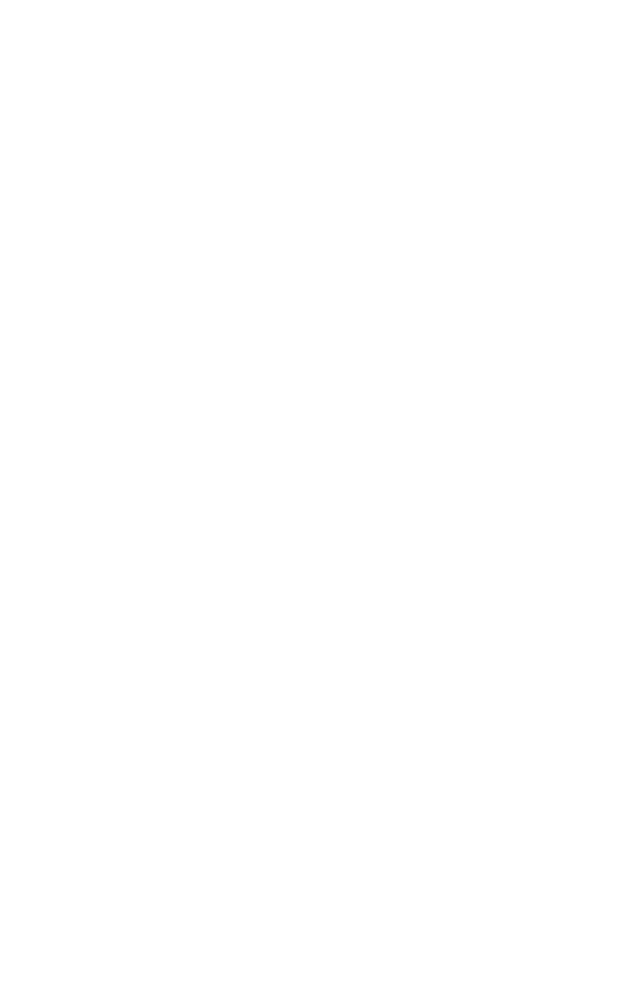
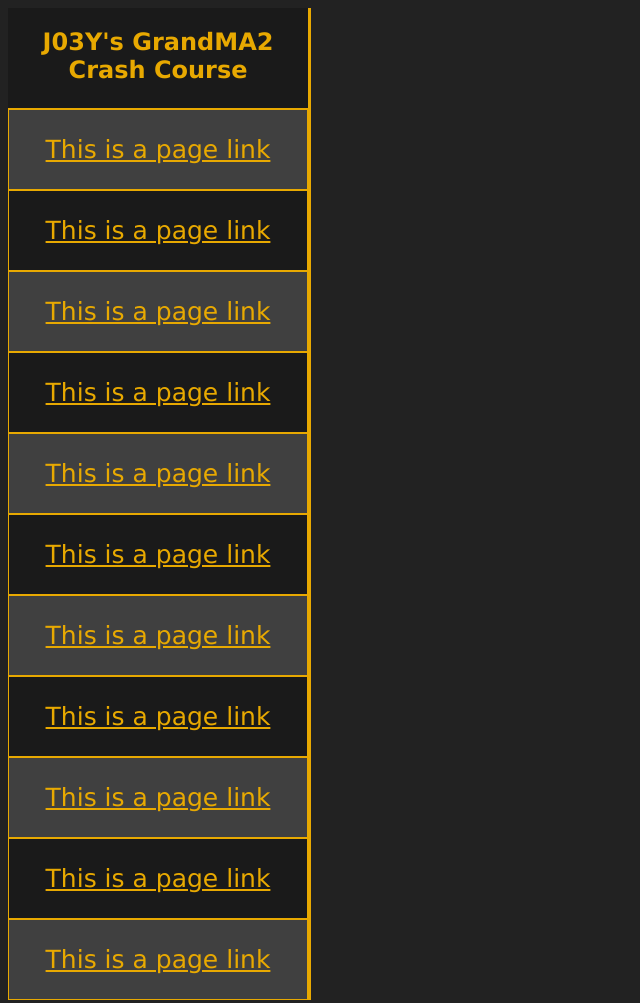
Before and after one commit to UnbannableGT/FCC_ReactiveWebProjects, a plain HTML site: page ConsoleCrashCourse/consoleCrashCourse.html in a window 1280 px wide. Shown: the whole page, without its empty margins (0-640 px from the left). Before the commit the page ends 800 px from the top, so only its background shows below. Drawn offline with Linux system fonts and the light colour scheme.

Commit message:
nav bar mostly done

```diff
--- a/ConsoleCrashCourse/consoleCrashCourse.css
+++ b/ConsoleCrashCourse/consoleCrashCourse.css
@@ -0,0 +1,34 @@
+
+body {
+    background-color: #222222;
+    display: flex;
+    height: 100%;
+}
+nav.navbar {
+    background-color: #1a1a1a;
+    color: #e8a901;
+    font-family: verdana;
+    text-align: center;
+    display: flex;
+    flex-direction: column;
+    border-right: 3px solid #e8a901;
+    height: 100%;
+}
+header.navbar {
+    width: 300px;
+    height: 100px;
+    background-color: #1a1a1a;
+    border-bottom: 1px solid #e8a901;
+}
+a.nav-link {
+    padding: 1em 0 1em 0;
+    color: #e8a901;
+    border: 1px solid #e8a901;
+    font-size: 25px;
+}
+a.nav-link.odd {
+    background-color: #404040;
+}
+a.nav-link.even {
+    background-color: #1a1a1a;
+}
--- a/ConsoleCrashCourse/consoleCrashCourse.html
+++ b/ConsoleCrashCourse/consoleCrashCourse.html
@@ -3,9 +3,31 @@
     <head>
         <meta charset="UTF-8">
         <meta name="viewport" content="width=device-width, initial-scale=1.0">
-    <title>Console Crash Course</title>
+        <title>J03Y's GrandMA2 Crash Course</title>
+        <link rel="stylesheet" href="consoleCrashCourse.css">
     </head>
+
     <body>
 
+        <nav id="navbar" class="navbar">
+            <header class="navbar">
+                <h1 class="navbar">J03Y's GrandMA2 Crash Course</h1>
+            </header>
+            <a class="nav-link odd" href="#">This is a page link</a>
+            <a class="nav-link even" href="#">This is a page link</a>
+            <a class="nav-link odd" href="#">This is a page link</a>
+            <a class="nav-link even" href="#">This is a page link</a>
+            <a class="nav-link odd" href="#">This is a page link</a>
+            <a class="nav-link even" href="#">This is a page link</a>
+            <a class="nav-link odd" href="#">This is a page link</a>
+            <a class="nav-link even" href="#">This is a page link</a>
+            <a class="nav-link odd" href="#">This is a page link</a>
+            <a class="nav-link even" href="#">This is a page link</a>
+            <a class="nav-link odd" href="#">This is a page link</a>
+        </nav>
+
+        <main id="main-doc" class="main-doc">
+
+        </main>
     </body>
 </html>
```
Lines whose indentation alone changed are shown as unchanged.
